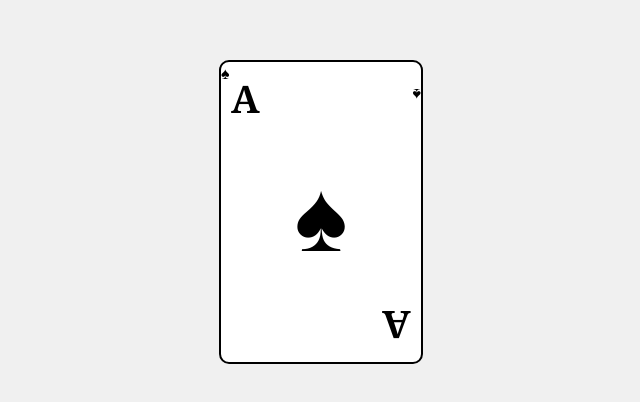
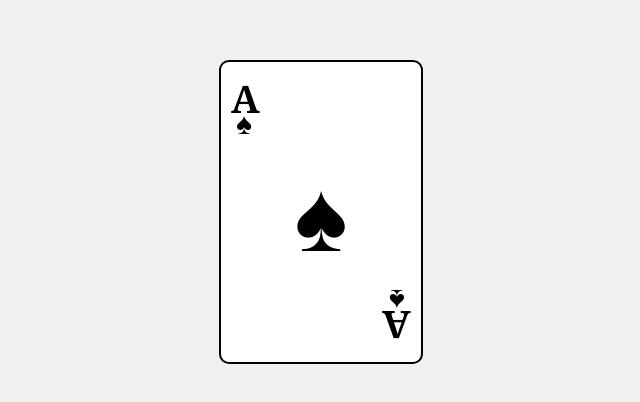
Before and after one commit to PAndres94/parcial, a plain HTML site: page index.html in a window 1280 px wide. Shown: the part 188-590 px from the top of the page, 319-959 px from the left. Drawn offline with Linux system fonts and the light colour scheme.

Commit message:
stylecss1p

```diff
--- a/styles.css
+++ b/styles.css
@@ -42,14 +42,18 @@ body {
     transform: translate(-50%, -50%);
 }
 
+.simbolo-pequeño {
+    position: absolute; /* Posicionamiento absoluto para los símbolos pequeños */
+    font-size: 30px; /* Tamaño de los símbolos pequeños */
+}
+
 .left {
-    top: 20px;
-    left: 20px;
+    top: 40px; /* Posición en la parte superior */
+    left: 15px; /* Posición a la izquierda */
 }
 
 .right {
-    bottom: 20px;
-    right: 20px;
+    bottom: 40px; /* Posición en la parte inferior */
+    right: 16px; /* Posición a la derecha */
     transform: rotate(180deg);
-
 }
```
